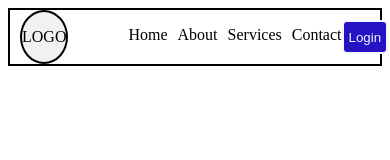
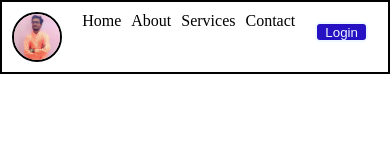
Before and after one commit to suryabhanmjh/Html, a plain HTML site: page navigation.html in a window 390 px wide. Drawn offline with Linux system fonts and the light colour scheme.

Commit message:
Update navigation layout and styles: replace logo div with image and enhance CSS for better responsiveness and alignment

```diff
--- a/navi.css
+++ b/navi.css
@@ -1,7 +1,16 @@
+*{
+    margin: 0;
+    padding: 0;
+    box-sizing: border-box;
+}
+
 .navigation{
+    width: 100%;
     display: flex;
     border: 2px solid;
     justify-content: space-between;
+    padding: 10px;
+    align-content: center;
 
 }
 
@@ -9,7 +18,7 @@
     display: flex;
     list-style-type: none;
     gap: 10px;
-    margin-left: 10px;
+    /* margin-left: 10px; */
 
 }
 
@@ -17,8 +26,10 @@
     display: flex;
     justify-content: center;
     align-items: center;
-    margin-left: 10px;
+    /* margin-left: 10px;
     margin-right: 10px;
+    margin-top: 8px;
+    margin-bottom: 8px; */
     border: 2px solid;
     border-radius: 50%;
     width: 50px;
@@ -36,7 +47,8 @@ button{
     margin-right: 10px;
     margin-top: 10px;
     margin-bottom: 10px;
-    padding: 5px;
+    padding: 8px;
+    height: 20px;
     text-emphasis-color: white;
     color: aliceblue;
 }
--- a/navigation.html
+++ b/navigation.html
@@ -11,7 +11,8 @@
 <body>
     <div class="navigation">
 
-        <div class="logo">LOGO</div>
+        <!-- <div class="logo">LOGO</div> -->
+        <img src="./images/logo.jpg" alt="logo" class="logo">
 
         <nav>
             <ul>
```
Also changed, not shown: images/logo.jpg (added).
